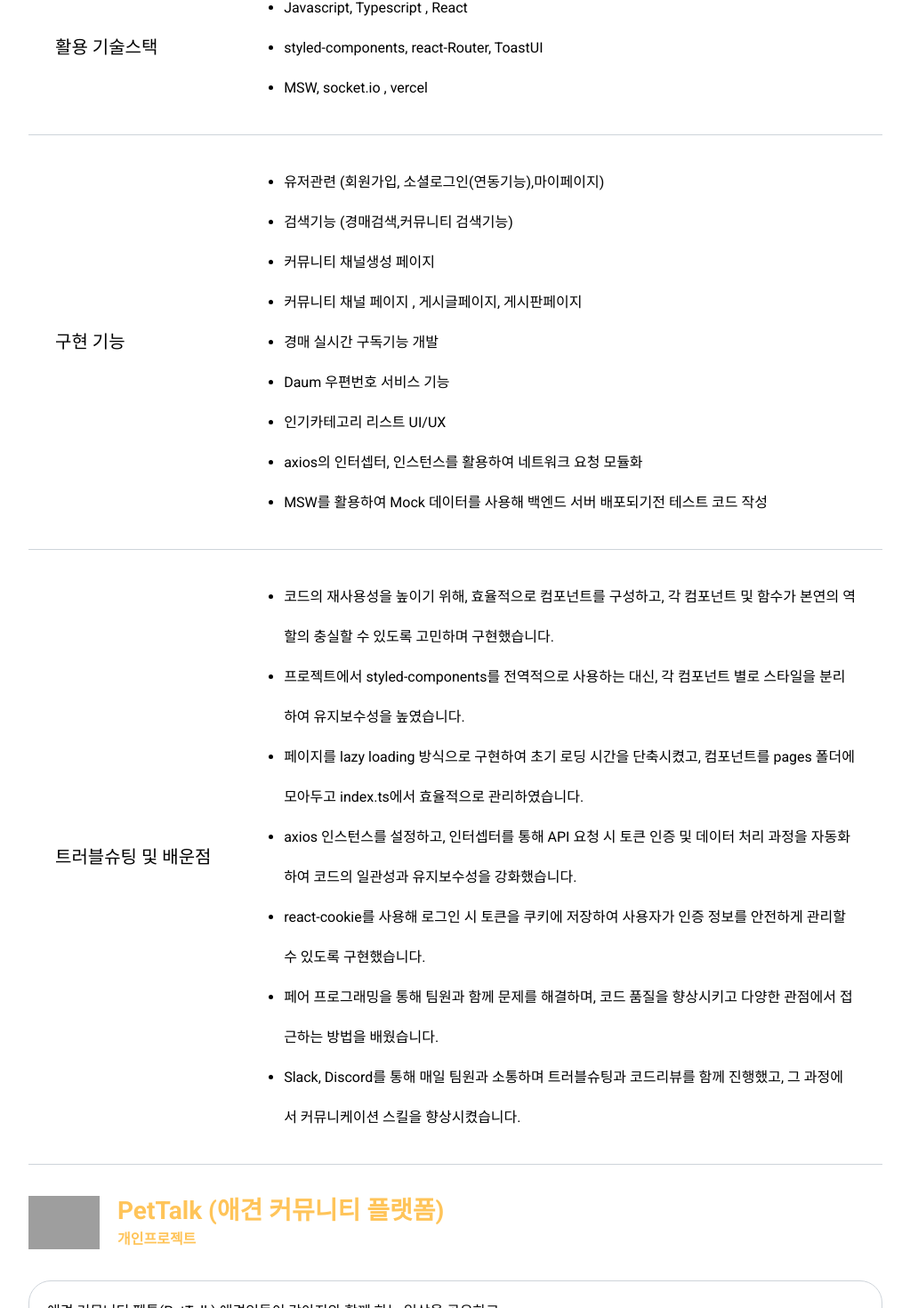
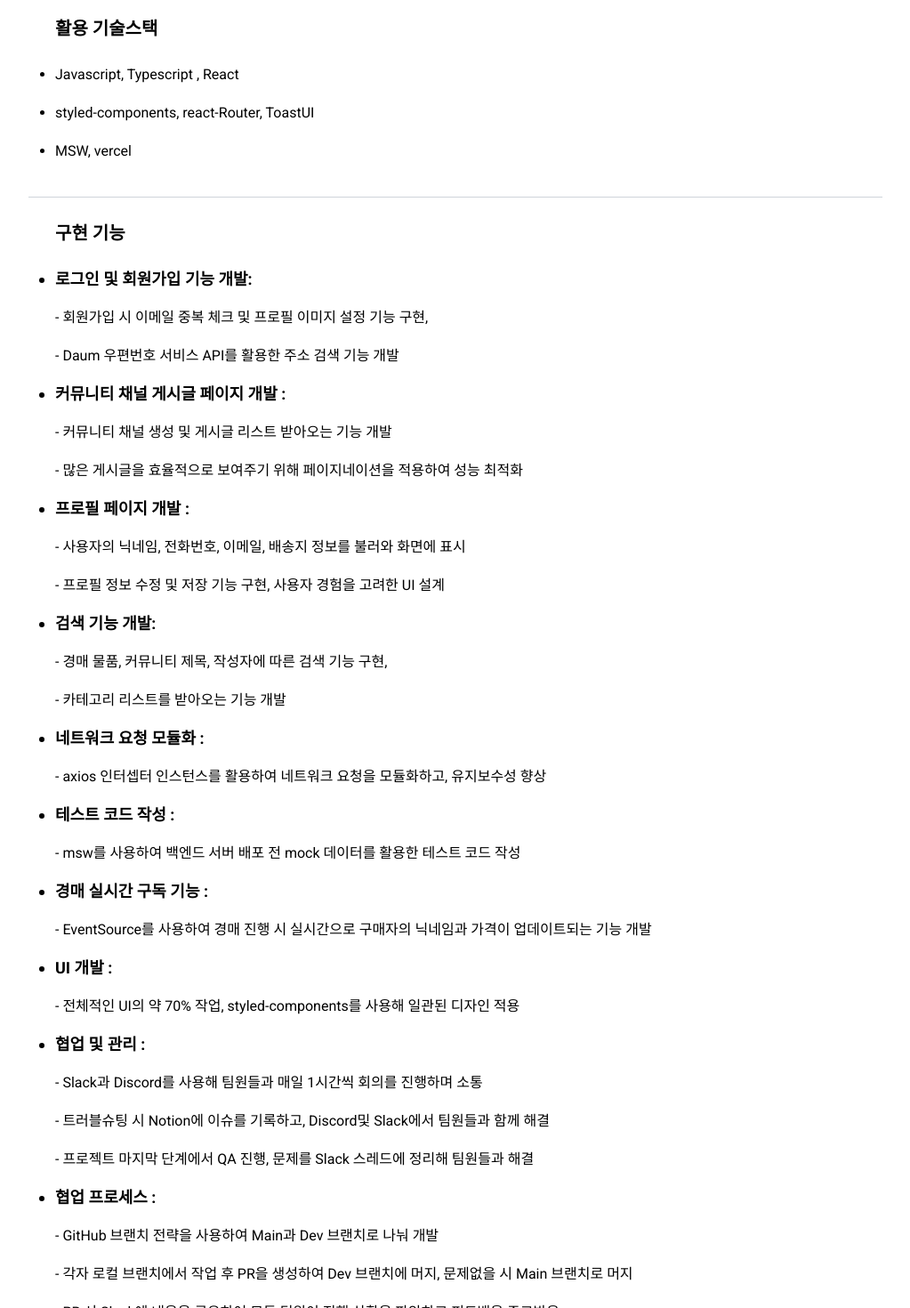
Before and after one commit to Min-byeonghyun/byeonghyun, a React (Create React App) app: page /resume in a window 1280 px wide. Shown: the part 1669-3139 px from the top of the page at 89% size, without its empty margins (128-1151 px from the left). Built offline with nearby package versions, Linux system fonts and the light colour scheme; grey boxes are pictures that could not be loaded.

Commit message:
이력서 수정

```diff
--- a/src/index.css
+++ b/src/index.css
@@ -1,8 +1,8 @@
+@import url('https://fonts.googleapis.com/css2?family=Fredoka:wght@300..700&family=Montserrat:ital,wght@0,100..900;1,100..900&family=Roboto:ital,wght@0,100;0,300;0,400;0,500;0,700;0,900;1,100;1,300;1,400;1,500;1,700&display=swap');
+
 body {
   margin: 0;
-  font-family: -apple-system, BlinkMacSystemFont, 'Segoe UI', 'Roboto', 'Oxygen',
-    'Ubuntu', 'Cantarell', 'Fira Sans', 'Droid Sans', 'Helvetica Neue',
-    sans-serif;
+  font-family: "Montserrat", sans-serif;
   -webkit-font-smoothing: antialiased;
   -moz-osx-font-smoothing: grayscale;
 }
--- a/src/pages/Project.jsx
+++ b/src/pages/Project.jsx
@@ -63,13 +63,13 @@ const ProjectDescription = styled.h1`
 const Box = styled.div`
   display: flex;
   justify-content: space-between;
-  align-items: center;
+
+  flex-direction: column;
   width: 100%;
   padding: 30px;
   border-bottom: 1px solid #ced4da;
 `;
 const BoxLeft = styled.div`
-  flex: 0.4;
   display: flex;
   flex-direction: column;
   justify-content: flex-start;
@@ -82,15 +82,17 @@ const BoxRight = styled.div`
 `;
 const BoxTitle = styled.h2`
   font-size: 20px;
+  font-weight: bold;
+  height: 40px;
 `;
 const BoxInfo = styled.ul`
-  font-size: 18px;
   list-style-type: disc;
 `;
 
 const BoxList = styled.li`
   font-size: 16px;
-  line-height: 45px;
+  line-height: 43px;
+  font-weight: normal;
 
   a {
     transition: color 0.3s;
@@ -99,6 +101,15 @@ const BoxList = styled.li`
       color: #4fd66e;
     }
   }
+`;
+const BoxMain = styled.li`
+  font-size: 18px;
+  line-height: 43px;
+  font-weight: bold;
+`;
+const BoxSub = styled.p`
+  font-size: 16px;
+  font-weight: normal;
 `;
 
 const FlexBox = styled.div`
@@ -160,7 +171,7 @@ export default function Project() {
           <BoxInfo>
             <BoxList>Javascript, Typescript , React</BoxList>
             <BoxList>styled-components, react-Router, ToastUI</BoxList>
-            <BoxList>MSW, socket.io , vercel </BoxList>
+            <BoxList>MSW, vercel </BoxList>
           </BoxInfo>
         </BoxRight>
       </Box>
@@ -170,22 +181,101 @@ export default function Project() {
         </BoxLeft>
         <BoxRight>
           <BoxInfo>
-            <BoxList>
-              유저관련 (회원가입, 소셜로그인(연동기능),마이페이지)
-            </BoxList>
-            <BoxList>검색기능 (경매검색,커뮤니티 검색기능)</BoxList>
-            <BoxList>커뮤니티 채널생성 페이지</BoxList>
-            <BoxList>커뮤니티 채널 페이지 , 게시글페이지, 게시판페이지</BoxList>
-            <BoxList>경매 실시간 구독기능 개발</BoxList>
-            <BoxList>Daum 우편번호 서비스 기능 </BoxList>
-            <BoxList>인기카테고리 리스트 UI/UX</BoxList>
-            <BoxList>
-              axios의 인터셉터, 인스턴스를 활용하여 네트워크 요청 모듈화
-            </BoxList>
-            <BoxList>
-              MSW를 활용하여 Mock 데이터를 사용해 백엔드 서버 배포되기전 테스트
-              코드 작성
-            </BoxList>
+            <BoxMain>
+              로그인 및 회원가입 기능 개발:
+              <BoxSub>
+                - 회원가입 시 이메일 중복 체크 및 프로필 이미지 설정 기능 구현,
+              </BoxSub>
+              <BoxSub>
+                - Daum 우편번호 서비스 API를 활용한 주소 검색 기능 개발
+              </BoxSub>
+            </BoxMain>
+            <BoxMain>
+              커뮤니티 채널 게시글 페이지 개발 :
+              <BoxSub>
+                - 커뮤니티 채널 생성 및 게시글 리스트 받아오는 기능 개발
+              </BoxSub>
+              <BoxSub>
+                - 많은 게시글을 효율적으로 보여주기 위해 페이지네이션을 적용하여
+                성능 최적화
+              </BoxSub>
+            </BoxMain>
+            <BoxMain>
+              {" "}
+              프로필 페이지 개발 :
+              <BoxSub>
+                - 사용자의 닉네임, 전화번호, 이메일, 배송지 정보를 불러와 화면에
+                표시
+              </BoxSub>
+              <BoxSub>
+                - 프로필 정보 수정 및 저장 기능 구현, 사용자 경험을 고려한 UI
+                설계
+              </BoxSub>
+            </BoxMain>
+            <BoxMain>
+              검색 기능 개발:
+              <BoxSub>
+                - 경매 물품, 커뮤니티 제목, 작성자에 따른 검색 기능 구현,
+              </BoxSub>
+              <BoxSub>- 카테고리 리스트를 받아오는 기능 개발</BoxSub>
+            </BoxMain>
+            <BoxMain>
+              네트워크 요청 모듈화 :
+              <BoxSub>
+                - axios 인터셉터 인스턴스를 활용하여 네트워크 요청을 모듈화하고,
+                유지보수성 향상
+              </BoxSub>
+            </BoxMain>
+            <BoxMain>
+              테스트 코드 작성 :
+              <BoxSub>
+                - msw를 사용하여 백엔드 서버 배포 전 mock 데이터를 활용한 테스트
+                코드 작성
+              </BoxSub>
+            </BoxMain>
+            <BoxMain>
+              경매 실시간 구독 기능 :
+              <BoxSub>
+                - EventSource를 사용하여 경매 진행 시 실시간으로 구매자의
+                닉네임과 가격이 업데이트되는 기능 개발
+              </BoxSub>
+            </BoxMain>
+            <BoxMain>
+              UI 개발 :
+              <BoxSub>
+                - 전체적인 UI의 약 70% 작업, styled-components를 사용해 일관된
+                디자인 적용
+              </BoxSub>
+            </BoxMain>
+            <BoxMain>
+              협업 및 관리 :
+              <BoxSub>
+                - Slack과 Discord를 사용해 팀원들과 매일 1시간씩 회의를 진행하며
+                소통
+              </BoxSub>
+              <BoxSub>
+                - 트러블슈팅 시 Notion에 이슈를 기록하고, Discord및 Slack에서
+                팀원들과 함께 해결
+              </BoxSub>
+              <BoxSub>
+                - 프로젝트 마지막 단계에서 QA 진행, 문제를 Slack 스레드에 정리해
+                팀원들과 해결
+              </BoxSub>
+            </BoxMain>
+            <BoxMain>
+              협업 프로세스 :
+              <BoxSub>
+                - GitHub 브랜치 전략을 사용하여 Main과 Dev 브랜치로 나눠 개발
+              </BoxSub>
+              <BoxSub>
+                - 각자 로컬 브랜치에서 작업 후 PR을 생성하여 Dev 브랜치에 머지,
+                문제없을 시 Main 브랜치로 머지
+              </BoxSub>
+              <BoxSub>
+                - PR 시 Slack에 내용을 공유하여 모든 팀원이 진행 상황을 파악하고
+                피드백을 주고받음
+              </BoxSub>
+            </BoxMain>
           </BoxInfo>
         </BoxRight>
       </Box>
@@ -291,15 +381,46 @@ export default function Project() {
         </BoxLeft>
         <BoxRight>
           <BoxInfo>
-            <BoxList>유저관련 (회원가입, 소셜로그인, 마이페이지)</BoxList>
-            <BoxList>
-              카카오 맵 api를 활용한 애견을 위한 장소 검색 기능 구현
-            </BoxList>
-            <BoxList>게시판 CRUD 기능 구현 </BoxList>
-            <BoxList>게시판 댓글, 좋아요 기능 구현</BoxList>
+            <BoxMain>
+              유저 관리 기능 :
+              <BoxSub>
+                - Firebase Authentication을 활용하여 회원가입, 로그인, 소셜
+                로그인 ( 구글, 깃헙) 을 구현
+              </BoxSub>
+            </BoxMain>
+            <BoxMain>
+              애견 지도 개발 :
+              <BoxSub>
+                - kakao 맵 API를 활용해 내 위치를 검색창에 검색할 시 내 위치에서
+                가까운 애견 공원 및 애견 샵 등을 지도에 표시하는 기능 구현{" "}
+              </BoxSub>
+            </BoxMain>
+            <BoxMain>
+              커뮤니티 기능 :
+              <BoxSub>- 커뮤니티 글 작성 및 댓글 작성 기능 구현</BoxSub>
+              <BoxSub>
+                - Firebase Firestore를 사용해 커뮤니티 글과 댓글을 안전하게
+                저장하고 실시간으로 관리
+              </BoxSub>
+              <BoxSub>
+                - 커뮤니티 글에 대한 좋아요 기능, 댓글 수정 및 삭제 기능 구현{" "}
+              </BoxSub>
+              <BoxSub>- 커뮤니티 게시판 페이지네이션 기능 구현</BoxSub>
+            </BoxMain>
+            <BoxMain>
+              마이페이지 :
+              <BoxSub>
+                - 사용자 닉네임 수정 , 내 게시글 조회 및 수정 삭제 기능 구현
+              </BoxSub>
+            </BoxMain>
 
-            <BoxList>페이지네이션 구현</BoxList>
-            <BoxList>Firebase 배포</BoxList>
+            <BoxMain>
+              배포 :
+              <BoxSub>
+                - Firebase Hosting을 사용하여 프로젝트를 배포하고, 사용자들이
+                안정적으로 서비스를 이용할 수 있도록 설정.
+              </BoxSub>
+            </BoxMain>
           </BoxInfo>
         </BoxRight>
       </Box>
```
